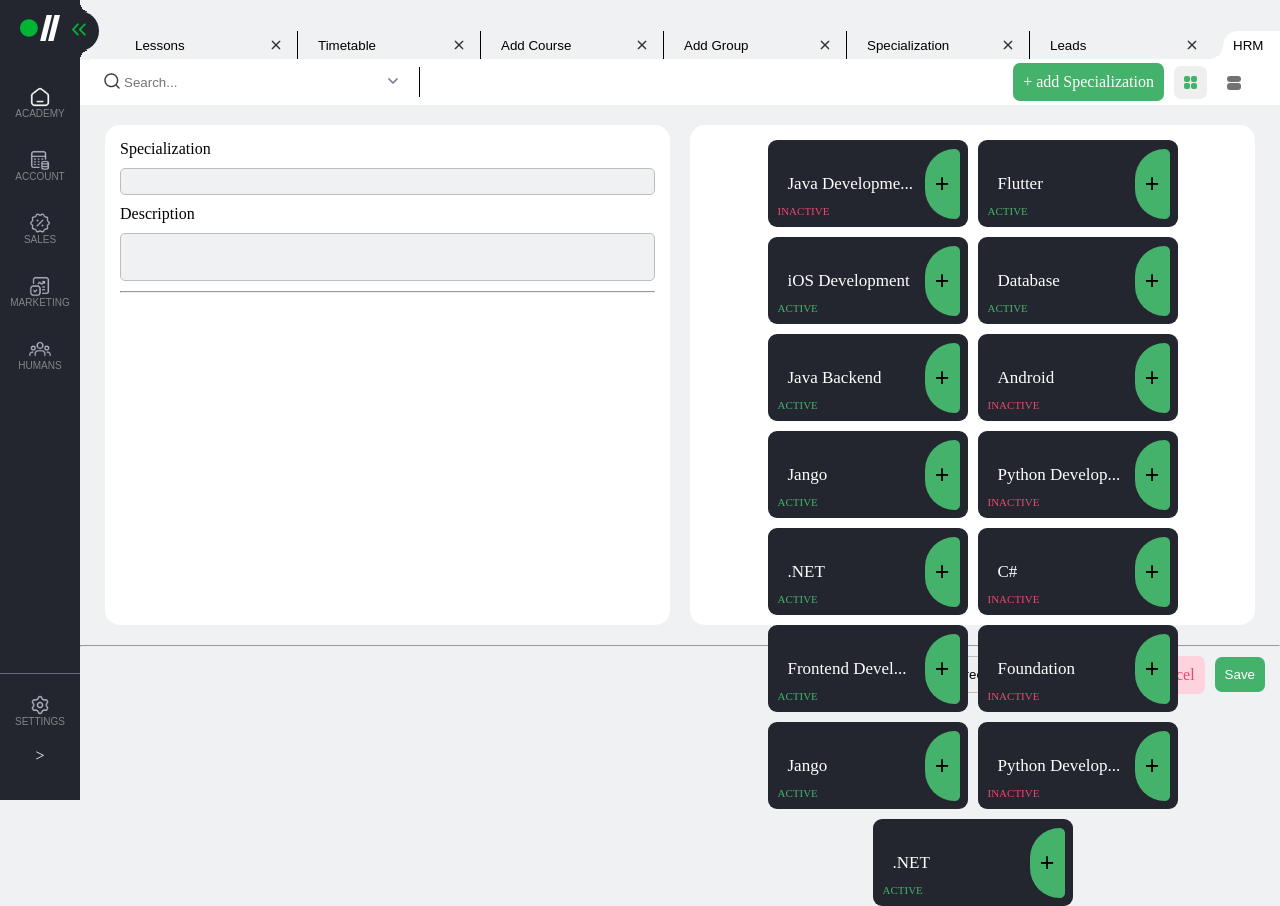
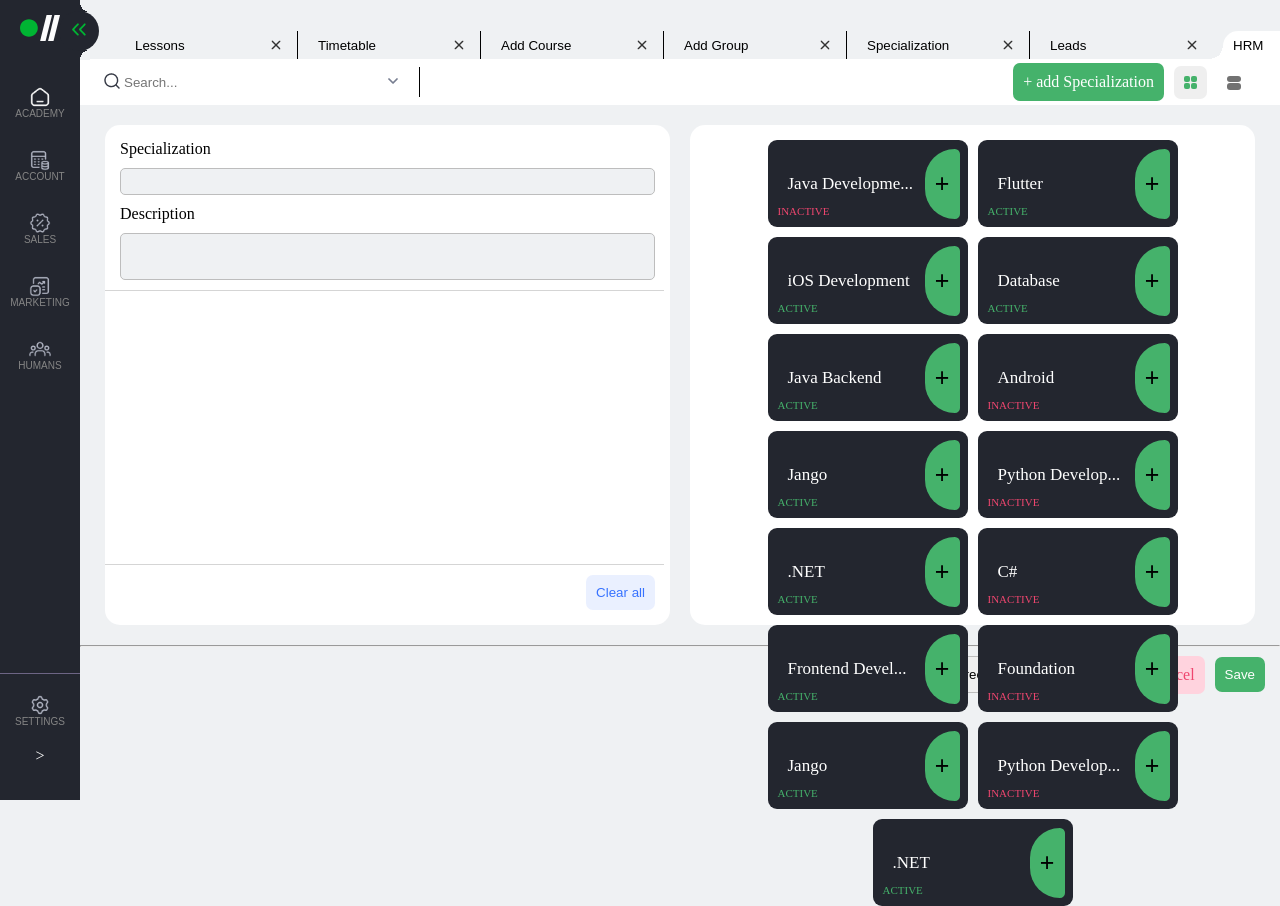
Before and after one commit to Adxamjon0806/ECMA-task, a React (Create React App) app: page /addOrEdit in a window 1280 px wide. Shown: the top 906 px of the page. Built offline with nearby package versions, Linux system fonts and the light colour scheme.

Commit message:
Add clear all

```diff
--- a/src/components/AddOrEdit.jsx
+++ b/src/components/AddOrEdit.jsx
@@ -24,7 +24,6 @@ const AddOrEdit = () => {
           <input type="text" />
           <label htmlFor="">Description</label>
           <input type="text" className="desc_input" />
-          <hr />
           <div className="modules_list">
             {modulesAdd.map((module) => (
               <div key={module} className="addOrEdit_modules">
@@ -37,6 +36,9 @@ const AddOrEdit = () => {
                 </button>
               </div>
             ))}
+          </div>
+          <div className="clear_all">
+            <button className="clear_all_btn">Clear all</button>
           </div>
         </div>
         <div className="left_div addOrEdit right">
--- a/src/index.css
+++ b/src/index.css
@@ -83,7 +83,7 @@ body {
   padding: 20px 0;
 }
 
-.btn, .addOrEdit__Chekkers .button, .specializations .addOrEdit .modules_list .addOrEdit_modules .button, .table__section .tabs .tabs__search .tabs__search__buttons .add_Specialization, .table__section .tabs .tabs__search .tabs__search__buttons button, .table__section .tabs .tabs__buttons .tabs__userBtn {
+.btn, .addOrEdit__Chekkers .button, .specializations .addOrEdit .clear_all .clear_all_btn, .specializations .addOrEdit .modules_list .addOrEdit_modules .button, .table__section .tabs .tabs__search .tabs__search__buttons .add_Specialization, .table__section .tabs .tabs__search .tabs__search__buttons button, .table__section .tabs .tabs__buttons .tabs__userBtn {
   color: #fff;
   display: flex;
   align-items: center;
@@ -235,7 +235,7 @@ body {
   height: 100vh;
 }
 
-.btn, .addOrEdit__Chekkers .button, .specializations .addOrEdit .modules_list .addOrEdit_modules .button, .table__section .tabs .tabs__buttons .tabs__userBtn, .table__section .tabs .tabs__search .tabs__search__buttons button, .table__section .tabs .tabs__search .tabs__search__buttons .add_Specialization {
+.btn, .addOrEdit__Chekkers .button, .specializations .addOrEdit .clear_all .clear_all_btn, .specializations .addOrEdit .modules_list .addOrEdit_modules .button, .table__section .tabs .tabs__buttons .tabs__userBtn, .table__section .tabs .tabs__search .tabs__search__buttons button, .table__section .tabs .tabs__search .tabs__search__buttons .add_Specialization {
   color: #fff;
   display: flex;
   align-items: center;
@@ -348,7 +348,7 @@ body {
   color: #000;
 }
 
-.btn, .addOrEdit__Chekkers .button, .specializations .addOrEdit .modules_list .addOrEdit_modules .button, .table__section .tabs .tabs__buttons .tabs__userBtn, .table__section .tabs .tabs__search .tabs__search__buttons button, .table__section .tabs .tabs__search .tabs__search__buttons .add_Specialization {
+.btn, .addOrEdit__Chekkers .button, .specializations .addOrEdit .clear_all .clear_all_btn, .specializations .addOrEdit .modules_list .addOrEdit_modules .button, .table__section .tabs .tabs__buttons .tabs__userBtn, .table__section .tabs .tabs__search .tabs__search__buttons button, .table__section .tabs .tabs__search .tabs__search__buttons .add_Specialization {
   color: #fff;
   display: flex;
   align-items: center;
@@ -364,9 +364,13 @@ body {
   color: #000;
 }
 .specializations .addOrEdit .modules_list {
-  width: 100%;
+  position: relative;
+  left: -15px;
+  width: 104.5%;
   height: 60%;
   overflow-y: scroll;
+  border-top: 1px solid rgb(213, 213, 213);
+  border-bottom: 1px solid rgb(213, 213, 213);
 }
 .specializations .addOrEdit .modules_list .addOrEdit_modules {
   width: 100%;
@@ -390,6 +394,15 @@ body {
 }
 .specializations .addOrEdit ::-webkit-scrollbar-thumb:hover {
   background: rgb(101, 101, 101);
+}
+.specializations .addOrEdit .clear_all {
+  width: 100%;
+  display: flex;
+  justify-content: end;
+}
+.specializations .addOrEdit .clear_all .clear_all_btn {
+  color: #3772ff;
+  background: rgb(234, 240, 255);
 }
 .specializations .left {
   display: flex;
--- a/src/styles/sass/pages/_addOrEdit.scss
+++ b/src/styles/sass/pages/_addOrEdit.scss
@@ -6,9 +6,13 @@
     height: 500px;
     color: #000;
     .modules_list {
-      width: 100%;
+      position: relative;
+      left: -15px;
+      width: 104.5%;
       height: 60%;
       overflow-y: scroll;
+      border-top: 1px solid rgb(213, 213, 213);
+      border-bottom: 1px solid rgb(213, 213, 213);
       .addOrEdit_modules {
         width: 100%;
         display: flex;
@@ -35,6 +39,16 @@
     }
     ::-webkit-scrollbar-thumb:hover {
       background: rgb(101, 101, 101);
+    }
+    .clear_all {
+      width: 100%;
+      display: flex;
+      justify-content: end;
+      .clear_all_btn {
+        @extend .btn;
+        color: #3772ff;
+        background: rgb(234, 240, 255);
+      }
     }
   }
   .left {
```
Also changed, not shown: 1 other file (tests, documents, lock files or other folders).
